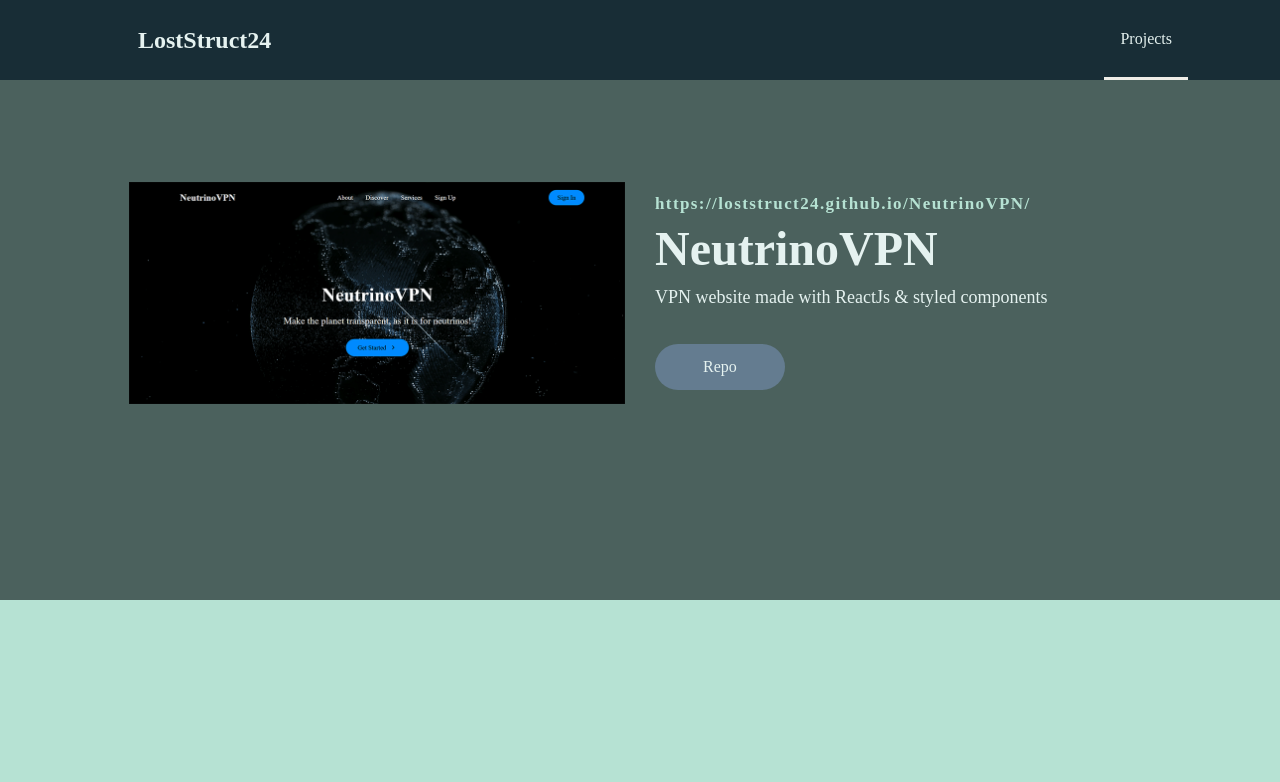
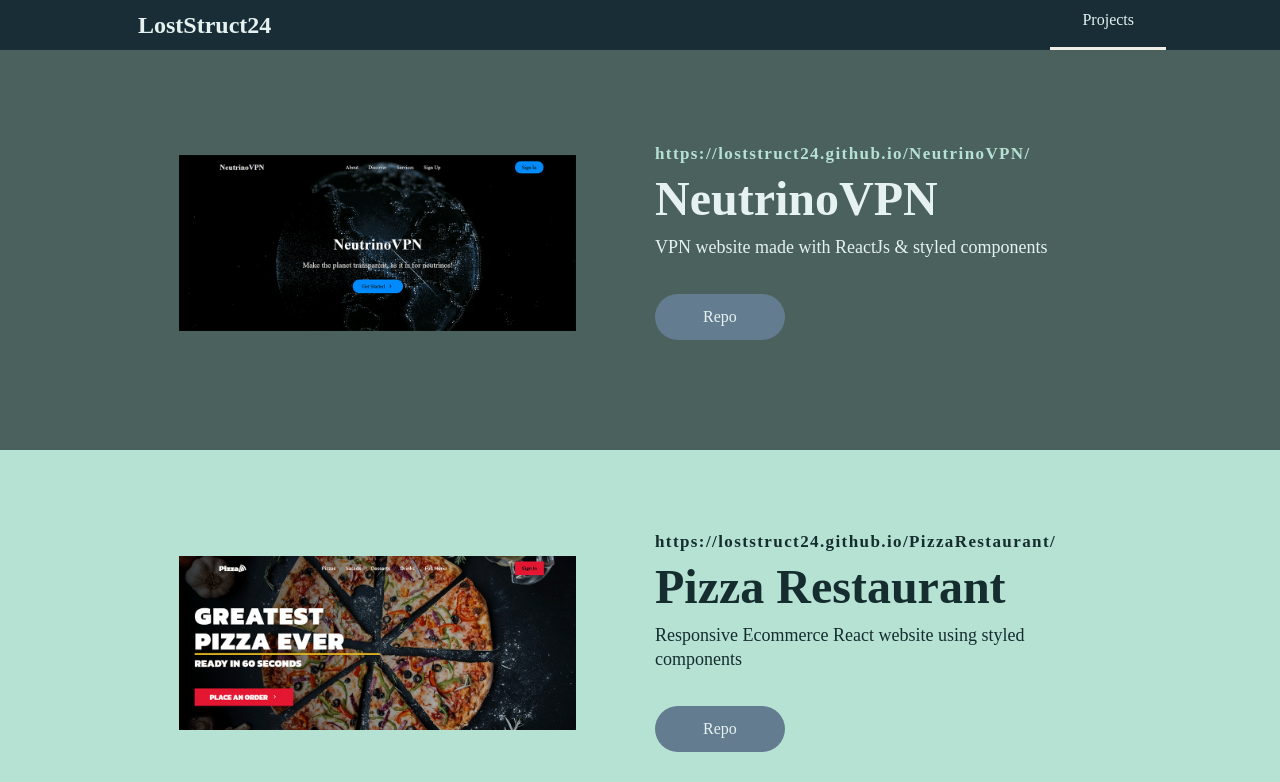
Before and after one commit to LostStruct24/LostStruct24-Portfolio, a React (Create React App) app: page /LostStruct24-Portfolio/projects in a window 1280 px wide. Shown: the top 782 px of the page. Built offline with nearby package versions, Linux system fonts and the light colour scheme; the HTML template or start-up script is replaced by a standard one.

Commit message:
Portfolio

```diff
--- a/src/components/Github/GithubPageElements.js
+++ b/src/components/Github/GithubPageElements.js
@@ -1,7 +1,7 @@
 import styled from 'styled-components';
 
 export const GithubContainer = styled.div`
-    height: 600px;
+    height: 300px;
     display: flex;
     flex-direction: column;
     justify-content: center;
--- a/src/components/Navbar/NavbarElements.js
+++ b/src/components/Navbar/NavbarElements.js
@@ -124,8 +124,8 @@ export const NavBtnLink = styled(LinkR)`
 //Projects Navbar //
 export const ProjectsNav = styled.nav`
     background: #182d36;
-    height: 80px;
-    margin-top: -80px;
+    height: 50px;
+    margin-top: 0;
     display: flex;
     justify-content: center;
     align-items: center;
@@ -155,9 +155,10 @@ export const ProjectsNavLink = styled(LinkS)`
     color: #E5F2F0;
     text-decoration: none;
     display: flex;
+    margin-top: 5px;
     align-items: center;
-    padding: 0 1rem;
-    height: 100%;
+    padding: 0 2rem;
+    height: 72%;
     cursor: pointer;
 
     &.active {
@@ -170,7 +171,8 @@ export const ProjectsNavMenu = styled.ul`
     align-items: center;
     list-style: none;
     text-align: center;
-    margin-right: -22px;
+    margin-top: 5px;
+    margin-left: 25px;
 
     @media screen and (max-width: 768px) {
         display: none;
--- a/src/components/Projects/ProjectsElements.js
+++ b/src/components/Projects/ProjectsElements.js
@@ -1,8 +1,7 @@
 import styled from 'styled-components';
 
 export const ProjectContainer = styled.div`
-
-display: flex;
+    display: flex;
     color: #EEEDE7;
     background: ${({lightBg}) => (lightBg ? '#B6E2D3' : '#4b615d')};
 
@@ -14,12 +13,20 @@ display: flex;
 export const ProjectWrapper = styled.div`
     display: grid;
     z-index: 1;
-    height: 600px;
+    height: 400px;
     width: 100%;
     max-width: 1100px;
     margin:  auto;
     padding: 0 24px;
     justify-content: center;
+
+    @media screen and (max-width: 768px) {
+        height: 500px;
+    }
+
+    @media screen and (max-width: 480px) {
+        height: 400px;
+    }
 `;
 
 export const ProjectRow = styled.div`
@@ -62,8 +69,8 @@ export const Heading = styled.h1`
 
 export const Subtitle = styled.p`
     max-width: 440px;
+    font-size: 18px;
     margin-bottom: 35px;
-    font-size: 18px;
     line-height: 24px;
     color: ${({darkText}) => (darkText ? '#152D2E' : '#E5F2F0')};
 `;
@@ -90,25 +97,29 @@ export const ProjectsButton = styled.a`
 
     &:hover {
         transition: all 0.2s ease-in-out;
-        background: #B6E2D3;
-        color: #43616F;
+        background: #859cab;
+        color: #152d2e;
     }
 `;
 
 export const ImgWrap = styled.div`
-    max-width: 555px;
+    max-width: 500px;
     height: 100%;
 `;
 
 export const Img = styled.img`
-    width: 100%;
-    margin: 0 0 10px 0;
+    width: 80%;
+    margin: 0 0 10px 50px;
     padding-right: 0;
 
     &:hover {
         transform: scale(1.02);
         transition: all 0.2s ease-in-out;
         cursor: pointer;
+    }
+
+    @media screen and (max-width: 480px) {
+        margin: 0 0 10px 20px;
     }
 `;
 
--- a/src/components/Projects/index.js
+++ b/src/components/Projects/index.js
@@ -19,7 +19,7 @@ const Projects = ({lightBg, id, imgLink, imgStart, lightText, topLine, headline,
                         </Column1>
                         <Column2>
                             <ImgWrap>
-                                <ImgLink href={imgLink} target="_blank" rel="noreferrer" ><Img src={img} alt={alt} /></ImgLink>
+                                <ImgLink href={imgLink} target="_blank" rel="noreferrer" ><Img src={img} alt={alt}/></ImgLink>
                             </ImgWrap>
                         </Column2>
                     </ProjectRow>
```
